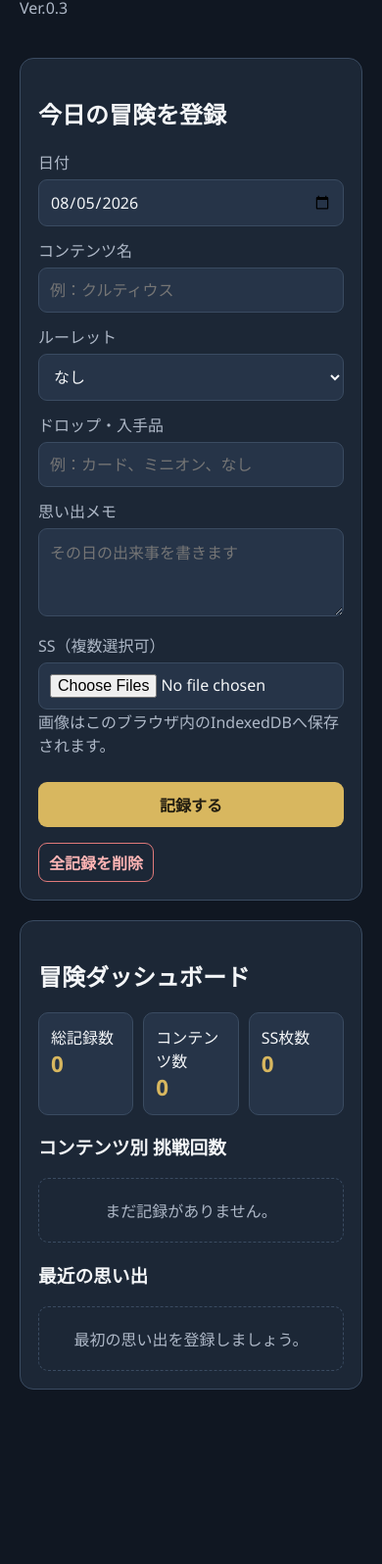
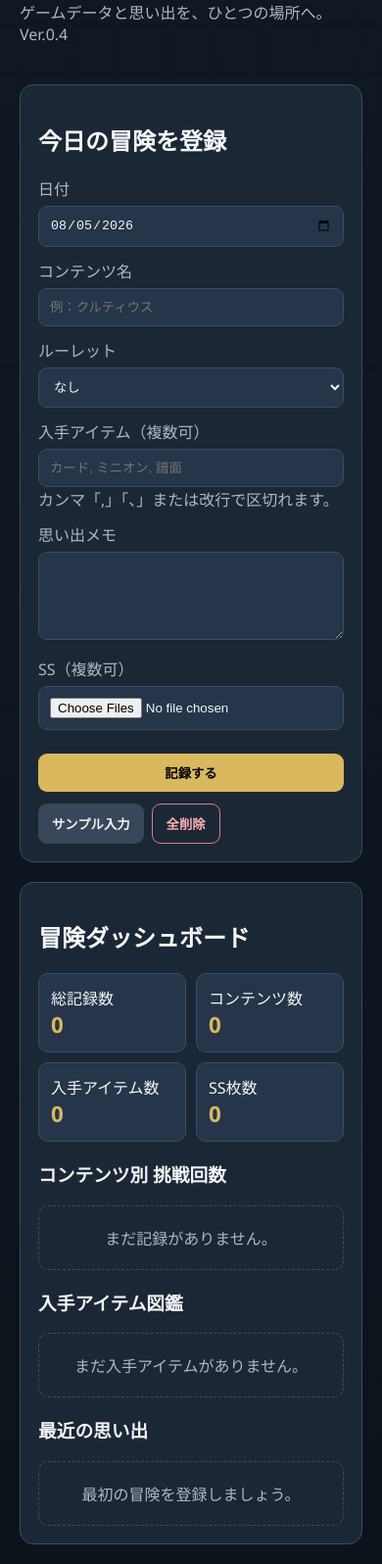
Before and after one commit to sogetuK14/eorzea-adventure-archive, a plain HTML site: page index.html in a window 390 px wide. Shown: the part 93-1689 px from the top of the page at 98% size. Before the commit the page ends 1531 px from the top, so only its background shows below. Drawn offline with Linux system fonts and the light colour scheme.

Commit message:
Add files via upload

```diff
--- a/index.html
+++ b/index.html
@@ -1,81 +1,79 @@
-<!doctype html>
+<!DOCTYPE html>
 <html lang="ja">
 <head>
-<meta charset="utf-8"><meta name="viewport" content="width=device-width,initial-scale=1">
-<title>エオルゼア冒険記録庫 Ver.0.3</title>
+<meta charset="UTF-8">
+<meta name="viewport" content="width=device-width,initial-scale=1">
+<title>エオルゼア冒険記録庫 Ver.0.4</title>
 <style>
-:root{--bg:#101722;--p:#1c2736;--p2:#263448;--t:#f4f6f8;--m:#aeb8c7;--a:#d8b75f;--b:#3a4b61;--d:#e07a7a}
-*{box-sizing:border-box}body{margin:0;font-family:"Segoe UI","Yu Gothic UI",sans-serif;background:var(--bg);color:var(--t)}
-header,main{max-width:1120px;margin:auto;padding:20px}h1{margin:0}.sub,.meta,.hint{color:var(--m)}
-main{display:grid;gap:20px}@media(min-width:900px){main{grid-template-columns:420px 1fr;align-items:start}}
+:root{--bg:#0f1720;--p:#1b2735;--p2:#263549;--t:#f4f6f8;--m:#aeb8c7;--a:#d9b85e;--a2:#f4dfa1;--b:#3c4d63;--d:#e17d7d}
+*{box-sizing:border-box}body{margin:0;font-family:"Segoe UI","Yu Gothic UI",sans-serif;background:linear-gradient(#101822,#0c131b);color:var(--t)}
+header,main{max-width:1180px;margin:auto;padding:20px}h1{margin-bottom:6px}.sub,.meta,.hint{color:var(--m)}
+main{display:grid;gap:20px}@media(min-width:960px){main{grid-template-columns:420px 1fr}}
 .panel,.card{background:var(--p);border:1px solid var(--b);border-radius:14px;padding:18px}.card{background:var(--p2);margin-top:10px}
-label{display:block;margin:12px 0 6px;color:var(--m)}input,select,textarea,button{width:100%;padding:11px;border-radius:9px;font:inherit}
-input,select,textarea{background:var(--p2);color:var(--t);border:1px solid var(--b)}textarea{min-height:90px;resize:vertical}
-button{border:0;font-weight:700;cursor:pointer}.primary{background:var(--a);color:#221d10}.danger{width:auto;background:transparent;color:#ffb5b5;border:1px solid var(--d);padding:7px 10px}
-.row{display:flex;justify-content:space-between;gap:12px;align-items:center}.link{width:auto;padding:0;background:transparent;color:#f3dda0;text-align:left}
-.stats{display:grid;grid-template-columns:repeat(3,1fr);gap:10px}.stat{background:var(--p2);border:1px solid var(--b);border-radius:10px;padding:12px}.stat b{display:block;font-size:1.4rem;color:var(--a)}
-.grid{display:grid;grid-template-columns:repeat(auto-fill,minmax(120px,1fr));gap:9px;margin-top:10px}.grid img{width:100%;aspect-ratio:4/3;object-fit:cover;border-radius:9px;cursor:zoom-in}
-.empty{padding:20px;text-align:center;color:var(--m);border:1px dashed var(--b);border-radius:10px}
-dialog{width:min(820px,calc(100vw - 24px));max-height:90vh;background:var(--p);color:var(--t);border:1px solid var(--b);border-radius:14px;padding:18px}
-dialog::backdrop{background:#050a14cc}.dlg{overflow:auto;max-height:84vh}.close{width:auto;background:#3a4659;color:var(--t);padding:8px 12px}
-.notice{display:none;background:#244532;border:1px solid #5f9c70;padding:10px;border-radius:9px;margin-bottom:10px}.show{display:block}
+label{display:block;margin:12px 0 6px;color:var(--m)}input,select,textarea{width:100%;padding:11px;border-radius:9px;border:1px solid var(--b);background:var(--p2);color:var(--t)}
+textarea{min-height:90px}button{padding:10px 14px;border:0;border-radius:9px;font-weight:700;cursor:pointer}.primary{width:100%;margin-top:14px;background:var(--a)}.secondary{background:#3a4659;color:var(--t)}.danger{background:transparent;border:1px solid var(--d);color:#ffb2b2}
+.row{display:flex;justify-content:space-between;gap:10px;align-items:center}.link{background:none;padding:0;color:var(--a2);text-align:left}.count{color:var(--a);font-weight:800}
+.stats{display:grid;grid-template-columns:repeat(2,1fr);gap:10px}@media(min-width:700px){.stats{grid-template-columns:repeat(4,1fr)}}.stat{background:var(--p2);padding:12px;border-radius:10px;border:1px solid var(--b)}.stat strong{display:block;color:var(--a);font-size:1.4rem}
+.tags{display:flex;flex-wrap:wrap;gap:6px;margin-top:8px}.tag{padding:4px 8px;border-radius:999px;background:rgba(217,184,94,.14);border:1px solid rgba(217,184,94,.35)}
+.grid{display:grid;grid-template-columns:repeat(auto-fill,minmax(120px,1fr));gap:8px;margin-top:10px}.grid img{width:100%;aspect-ratio:4/3;object-fit:cover;border-radius:8px;cursor:zoom-in;border:1px solid var(--b)}
+.notice,.error{display:none;padding:10px;border-radius:8px;margin-bottom:10px}.notice.show,.error.show{display:block}.notice{background:#183d2b}.error{background:#472326}
+.empty{padding:20px;text-align:center;border:1px dashed var(--b);border-radius:10px;color:var(--m)}
+dialog{width:min(850px,calc(100vw - 24px));max-height:90vh;background:var(--p);color:var(--t);border:1px solid var(--b);border-radius:14px}dialog::backdrop{background:#000b}.inside{padding:18px;max-height:86vh;overflow:auto}
 </style>
 </head>
 <body>
-<header><h1>エオルゼア冒険記録庫</h1><div class="sub">ゲームデータと思い出を、ひとつの場所へ。 Ver.0.3</div></header>
+<header><h1>エオルゼア冒険記録庫</h1><div class="sub">ゲームデータと思い出を、ひとつの場所へ。 Ver.0.4</div></header>
 <main>
 <section class="panel">
-<h2>今日の冒険を登録</h2><div id="notice" class="notice"></div>
+<h2>今日の冒険を登録</h2><div id="notice" class="notice"></div><div id="error" class="error"></div>
 <form id="form">
 <label>日付</label><input id="date" type="date" required>
-<label>コンテンツ名</label><input id="content" required placeholder="例：クルティウス">
+<label>コンテンツ名</label><input id="content" placeholder="例：クルティウス" required>
 <label>ルーレット</label><select id="roulette"><option value="">なし</option><option>エキスパート</option><option>ハイレベリング</option><option>レベリング</option><option>討伐・討滅戦</option><option>メインクエスト</option><option>アライアンスレイド</option><option>ノーマルレイド</option><option>フロントライン</option></select>
-<label>ドロップ・入手品</label><input id="drop" placeholder="例：カード、ミニオン、なし">
-<label>思い出メモ</label><textarea id="memo" placeholder="その日の出来事を書きます"></textarea>
-<label>SS（複数選択可）</label><input id="shots" type="file" accept="image/png,image/jpeg,image/webp" multiple>
-<div class="hint">画像はこのブラウザ内のIndexedDBへ保存されます。</div><div id="preview" class="grid"></div>
-<p><button class="primary">記録する</button></p>
+<label>入手アイテム（複数可）</label><input id="items" placeholder="カード, ミニオン, 譜面"><div class="hint">カンマ「,」「、」または改行で区切れます。</div>
+<label>思い出メモ</label><textarea id="memo"></textarea>
+<label>SS（複数可）</label><input id="shots" type="file" accept="image/png,image/jpeg,image/webp" multiple><div id="preview" class="grid"></div>
+<button id="save" class="primary">記録する</button>
 </form>
-<button id="clear" class="danger">全記録を削除</button>
+<div style="display:flex;gap:8px;margin-top:12px"><button id="sample" class="secondary">サンプル入力</button><button id="clear" class="danger">全削除</button></div>
 </section>
 <section class="panel">
 <h2>冒険ダッシュボード</h2>
-<div class="stats"><div class="stat">総記録数<b id="nLogs">0</b></div><div class="stat">コンテンツ数<b id="nContents">0</b></div><div class="stat">SS枚数<b id="nShots">0</b></div></div>
-<h3>コンテンツ別 挑戦回数</h3><div id="counts"></div>
+<div class="stats"><div class="stat">総記録数<strong id="nLogs">0</strong></div><div class="stat">コンテンツ数<strong id="nContents">0</strong></div><div class="stat">入手アイテム数<strong id="nItems">0</strong></div><div class="stat">SS枚数<strong id="nShots">0</strong></div></div>
+<h3>コンテンツ別 挑戦回数</h3><div id="contents"></div>
+<h3>入手アイテム図鑑</h3><div id="itemsList"></div>
 <h3>最近の思い出</h3><div id="logs"></div>
 </section>
 </main>
-
-<dialog id="detail"><div class="dlg"><div class="row"><h2 id="dt"></h2><button id="dc" class="close">閉じる</button></div><div id="ds"></div><h3>関連SS</h3><div id="dg" class="grid"></div><h3>過去の挑戦と思い出</h3><div id="dl"></div></div></dialog>
-<dialog id="zoom"><div class="row"><span></span><button id="zc" class="close">閉じる</button></div><img id="zi" style="width:100%;max-height:82vh;object-fit:contain"></dialog>
-
+<dialog id="detail"><div class="inside"><div class="row"><div><div class="meta" id="detailType"></div><h2 id="detailTitle"></h2></div><button id="closeDetail" class="secondary">閉じる</button></div><div id="detailBody"></div></div></dialog>
+<dialog id="image"><div class="inside"><div class="row"><span></span><button id="closeImage" class="secondary">閉じる</button></div><img id="big" style="width:100%;max-height:80vh;object-fit:contain"></div></dialog>
 <script>
-const DB="EorzeaArchiveDB",STORE="adventureLogs",OLD="eorzeaAdventureLogs_v1",FLAG="eorzeaAdventureLogs_migrated_to_idb_v1";
-const $=id=>document.getElementById(id), urls=new Set();
+const DB="EorzeaArchiveDB",STORE="adventureLogs";const $=x=>document.getElementById(x);let urls=[];
 $("date").value=new Date().toISOString().slice(0,10);
-function id(){return crypto.randomUUID?crypto.randomUUID():String(Date.now()+Math.random())}
-function openDB(){return new Promise((ok,no)=>{const r=indexedDB.open(DB,1);r.onupgradeneeded=()=>{const d=r.result;if(!d.objectStoreNames.contains(STORE)){const s=d.createObjectStore(STORE,{keyPath:"id"});s.createIndex("content","content");s.createIndex("date","date")}};r.onsuccess=()=>ok(r.result);r.onerror=()=>no(r.error)})}
-async function tx(mode,fn){const d=await openDB();return new Promise((ok,no)=>{const t=d.transaction(STORE,mode),s=t.objectStore(STORE);fn(s);t.oncomplete=ok;t.onerror=()=>no(t.error)})}
-async function put(x){return tx("readwrite",s=>s.put(x))}
-async function all(){const d=await openDB();return new Promise((ok,no)=>{const r=d.transaction(STORE).objectStore(STORE).getAll();r.onsuccess=()=>ok(r.result||[]);r.onerror=()=>no(r.error)})}
-async function del(k){return tx("readwrite",s=>s.delete(k))} async function clearAll(){return tx("readwrite",s=>s.clear())}
+function openDB(){return new Promise((ok,no)=>{let r=indexedDB.open(DB,1);r.onupgradeneeded=()=>{let d=r.result;if(!d.objectStoreNames.contains(STORE))d.createObjectStore(STORE,{keyPath:"id"})};r.onsuccess=()=>ok(r.result);r.onerror=()=>no(r.error)})}
+async function all(){let d=await openDB();return new Promise((ok,no)=>{let r=d.transaction(STORE).objectStore(STORE).getAll();r.onsuccess=()=>ok(r.result||[]);r.onerror=()=>no(r.error)})}
+async function put(v){let d=await openDB();return new Promise((ok,no)=>{let t=d.transaction(STORE,"readwrite");t.objectStore(STORE).put(v);t.oncomplete=ok;t.onerror=()=>no(t.error)})}
+async function del(id){let d=await openDB();return new Promise((ok,no)=>{let t=d.transaction(STORE,"readwrite");t.objectStore(STORE).delete(id);t.oncomplete=ok;t.onerror=()=>no(t.error)})}
+async function wipe(){let d=await openDB();return new Promise((ok,no)=>{let t=d.transaction(STORE,"readwrite");t.objectStore(STORE).clear();t.oncomplete=ok;t.onerror=()=>no(t.error)})}
 function esc(s){return String(s??"").replaceAll("&","&amp;").replaceAll("<","&lt;").replaceAll(">","&gt;").replaceAll('"',"&quot;")}
-function fmt(d){return d?d.replaceAll("-","/"):"-"} function sort(a){return [...a].sort((x,y)=>String(y.date).localeCompare(String(x.date))||(y.createdAt||0)-(x.createdAt||0))}
-function url(blob){const u=URL.createObjectURL(blob);urls.add(u);return u} function revoke(){urls.forEach(URL.revokeObjectURL);urls.clear()}
-function imgs(shots=[]){return shots.map((s,i)=>{const f=s.file||s.image;if(!f)return"";const u=url(f);return `<img src="${u}" alt="${esc(s.fileName||"SS")}" data-u="${u}">`}).join("")}
-function zoomBind(){document.querySelectorAll("[data-u]").forEach(x=>x.onclick=()=>{$("zi").src=x.dataset.u;$("zoom").showModal()})}
-async function migrate(){if(localStorage.getItem(FLAG)==="done")return;try{const x=JSON.parse(localStorage.getItem(OLD)||"[]");for(const a of x)await put({...a,id:a.id||id(),screenshots:[]});if(x.length)note(`${x.length}件の旧記録を引き継ぎました。`);localStorage.setItem(FLAG,"done")}catch(e){console.error(e)}}
-function note(s){$("notice").textContent=s;$("notice").classList.add("show");setTimeout(()=>$("notice").classList.remove("show"),3500)}
-async function render(){revoke();const a=sort(await all()),c={};let ns=0;a.forEach(x=>{c[x.content]=(c[x.content]||0)+1;ns+=(x.screenshots||[]).length});$("nLogs").textContent=a.length;$("nContents").textContent=Object.keys(c).length;$("nShots").textContent=ns;
-$("counts").innerHTML=Object.keys(c).length?Object.entries(c).sort((x,y)=>y[1]-x[1]).map(([n,v])=>`<div class="card row"><button class="link" data-name="${esc(n)}">${esc(n)}</button><b>${v}回</b></div>`).join(""):`<div class="empty">まだ記録がありません。</div>`;
-$("logs").innerHTML=a.length?a.map(x=>`<article class="card"><div class="row"><button class="link" data-name="${esc(x.content)}">${esc(x.content)}</button><button class="danger" data-del="${x.id}">削除</button></div><div class="meta">${fmt(x.date)}${x.roulette?" ・ "+esc(x.roulette):""}</div>${x.drop?`<div><b>入手：</b>${esc(x.drop)}</div>`:""}${x.memo?`<p><b>思い出：</b>${esc(x.memo)}</p>`:""}${(x.screenshots||[]).length?`<div class="grid">${imgs(x.screenshots)}</div>`:""}</article>`).join(""):`<div class="empty">最初の思い出を登録しましょう。</div>`;
-document.querySelectorAll("[data-name]").forEach(b=>b.onclick=()=>openDetail(b.dataset.name));document.querySelectorAll("[data-del]").forEach(b=>b.onclick=async()=>{if(confirm("この記録を削除しますか？")){await del(b.dataset.del);render()}});zoomBind()}
-async function openDetail(name){const a=sort((await all()).filter(x=>x.content===name));revoke();$("dt").textContent=name;$("ds").innerHTML=`<div class="stats"><div class="stat">挑戦回数<b>${a.length}回</b></div><div class="stat">初回<b>${fmt(a[a.length-1].date)}</b></div><div class="stat">最終<b>${fmt(a[0].date)}</b></div></div>`;
-const ss=a.flatMap(x=>x.screenshots||[]);$("dg").innerHTML=ss.length?imgs(ss):`<div class="empty">関連SSはありません。</div>`;
-$("dl").innerHTML=a.map(x=>`<div class="card"><b>${fmt(x.date)}</b><div class="meta">${esc(x.roulette||"ルーレット指定なし")}</div>${x.drop?`<div>入手：${esc(x.drop)}</div>`:""}${x.memo?`<p>${esc(x.memo)}</p>`:""}${(x.screenshots||[]).length?`<div class="grid">${imgs(x.screenshots)}</div>`:""}</div>`).join("");zoomBind();$("detail").showModal()}
-$("shots").onchange=()=>{revoke();$("preview").innerHTML=[...$("shots").files].map(f=>`<img src="${url(f)}" data-u="${[...urls].at(-1)}" alt="${esc(f.name)}">`).join("");zoomBind()}
-$("form").onsubmit=async e=>{e.preventDefault();const content=$("content").value.trim();if(!content)return;const screenshots=[...$("shots").files].map(f=>({id:id(),fileName:f.name,fileType:f.type,fileSize:f.size,file:f}));await put({id:id(),date:$("date").value,content,roulette:$("roulette").value,drop:$("drop").value.trim(),memo:$("memo").value.trim(),screenshots,createdAt:Date.now()});$("content").value=$("drop").value=$("memo").value=$("shots").value="";$("roulette").value="";$("preview").innerHTML="";note("冒険と思い出を記録しました。");render()}
-$("clear").onclick=async()=>{if(confirm("すべての記録とSSを削除しますか？")){await clearAll();render()}};$("dc").onclick=()=>$("detail").close();$("zc").onclick=()=>$("zoom").close();
-(async()=>{await openDB();await migrate();await render()})().catch(e=>alert("IndexedDBを利用できません。ChromeまたはEdgeで開いてください。"));
+function parse(s){return [...new Set(String(s||"").split(/[,、\n]/).map(x=>x.trim()).filter(Boolean))]}
+function its(l){if(Array.isArray(l.items))return l.items;if(l.drop)return parse(l.drop).filter(x=>x!=="なし");return[]}
+function sh(l){return Array.isArray(l.screenshots)?l.screenshots:[]}
+function fmt(d){return d?d.replaceAll("-","/"):"-"}function sort(a){return [...a].sort((x,y)=>String(y.date).localeCompare(String(x.date))||(y.createdAt||0)-(x.createdAt||0))}
+function clearUrls(){urls.forEach(URL.revokeObjectURL);urls=[]}
+function grid(shots){if(!shots.length)return"";return `<div class="grid">${shots.map(s=>{let f=s.file||s.image;if(!f)return"";let u=URL.createObjectURL(f);urls.push(u);return `<img src="${u}" data-url="${u}" alt="${esc(s.fileName||"SS")}">`}).join("")}</div>`}
+function tags(a){return a.length?`<div class="tags">${a.map(x=>`<span class="tag">${esc(x)}</span>`).join("")}</div>`:""}
+function bind(){document.querySelectorAll("[data-url]").forEach(i=>i.onclick=()=>{$("big").src=i.dataset.url;$("image").showModal()});document.querySelectorAll("[data-content]").forEach(b=>b.onclick=()=>openContent(b.dataset.content));document.querySelectorAll("[data-item]").forEach(b=>b.onclick=()=>openItem(b.dataset.item))}
+async function render(){clearUrls();let logs=sort(await all()),cc={},ic={},ns=0;logs.forEach(l=>{cc[l.content]=(cc[l.content]||0)+1;its(l).forEach(i=>ic[i]=(ic[i]||0)+1);ns+=sh(l).length});$("nLogs").textContent=logs.length;$("nContents").textContent=Object.keys(cc).length;$("nItems").textContent=Object.keys(ic).length;$("nShots").textContent=ns;
+$("contents").innerHTML=Object.keys(cc).length?Object.entries(cc).sort((a,b)=>b[1]-a[1]).map(([n,c])=>`<div class="card row"><button class="link" data-content="${esc(n)}">${esc(n)}</button><span class="count">${c}回</span></div>`).join(""):'<div class="empty">まだ記録がありません。</div>';
+$("itemsList").innerHTML=Object.keys(ic).length?Object.entries(ic).sort((a,b)=>b[1]-a[1]).map(([n,c])=>`<div class="card row"><button class="link" data-item="${esc(n)}">${esc(n)}</button><span class="count">${c}回入手</span></div>`).join(""):'<div class="empty">まだ入手アイテムがありません。</div>';
+$("logs").innerHTML=logs.length?logs.map(l=>`<div class="card"><div class="row"><button class="link" data-content="${esc(l.content)}">${esc(l.content)}</button><button class="danger" data-del="${l.id}">削除</button></div><div class="meta">${fmt(l.date)}${l.roulette?" ・ "+esc(l.roulette):""}</div>${tags(its(l))}${l.memo?`<div style="margin-top:8px"><b>思い出：</b>${esc(l.memo)}</div>`:""}${grid(sh(l))}</div>`).join(""):'<div class="empty">最初の冒険を登録しましょう。</div>';
+document.querySelectorAll("[data-del]").forEach(b=>b.onclick=async()=>{if(confirm("削除しますか？")){await del(b.dataset.del);render()}});bind()}
+async function openContent(name){clearUrls();let ls=sort((await all()).filter(l=>l.content===name));$("detailType").textContent="コンテンツ詳細";$("detailTitle").textContent=name;let items=[...new Set(ls.flatMap(its))],shots=ls.flatMap(sh);$("detailBody").innerHTML=`<div class="stats"><div class="stat">挑戦回数<strong>${ls.length}回</strong></div><div class="stat">初回<strong>${fmt(ls.at(-1)?.date)}</strong></div><div class="stat">最終<strong>${fmt(ls[0]?.date)}</strong></div></div><h3>入手アイテム</h3>${items.length?`<div class="tags">${items.map(i=>`<button class="link" data-item="${esc(i)}">${esc(i)}</button>`).join("")}</div>`:'<div class="empty">なし</div>'}<h3>関連SS</h3>${shots.length?grid(shots):'<div class="empty">なし</div>'}<h3>履歴</h3>${ls.map(l=>`<div class="card"><b>${fmt(l.date)}</b>${tags(its(l))}${l.memo?`<div>${esc(l.memo)}</div>`:""}${grid(sh(l))}</div>`).join("")}`;bind();$("detail").showModal()}
+async function openItem(name){clearUrls();let ls=sort((await all()).filter(l=>its(l).includes(name))),shots=ls.flatMap(sh),contents=[...new Set(ls.map(l=>l.content))];$("detailType").textContent="入手アイテム詳細";$("detailTitle").textContent=name;$("detailBody").innerHTML=`<div class="stats"><div class="stat">入手回数<strong>${ls.length}回</strong></div><div class="stat">初回<strong>${fmt(ls.at(-1)?.date)}</strong></div><div class="stat">最終<strong>${fmt(ls[0]?.date)}</strong></div></div><h3>関連コンテンツ</h3><div class="tags">${contents.map(c=>`<button class="link" data-content="${esc(c)}">${esc(c)}</button>`).join("")}</div><h3>関連SS</h3>${shots.length?grid(shots):'<div class="empty">なし</div>'}<h3>入手履歴</h3>${ls.map(l=>`<div class="card"><b>${fmt(l.date)} ${esc(l.content)}</b>${l.memo?`<div>${esc(l.memo)}</div>`:""}${grid(sh(l))}</div>`).join("")}`;bind();$("detail").showModal()}
+$("shots").onchange=()=>{clearUrls();$("preview").innerHTML=grid([...$("shots").files].map(file=>({file,fileName:file.name})));bind()}
+$("form").onsubmit=async e=>{e.preventDefault();let c=$("content").value.trim();if(!c)return;let shots=[...$("shots").files].map(file=>({id:crypto.randomUUID(),fileName:file.name,file}));await put({id:crypto.randomUUID(),date:$("date").value,content:c,roulette:$("roulette").value,items:parse($("items").value),memo:$("memo").value.trim(),screenshots:shots,createdAt:Date.now()});$("content").value=$("items").value=$("memo").value="";$("roulette").value="";$("shots").value="";$("preview").innerHTML="";$("notice").textContent="記録しました。";$("notice").classList.add("show");setTimeout(()=>$("notice").classList.remove("show"),2500);render()}
+$("sample").onclick=()=>{$("content").value="クルティウス";$("roulette").value="レベリング";$("items").value="カード, ミニオン";$("memo").value="アイテム名をクリックすると図鑑が開きます。"}
+$("clear").onclick=async()=>{if(confirm("すべて削除しますか？")){await wipe();render()}};$("closeDetail").onclick=()=>$("detail").close();$("closeImage").onclick=()=>$("image").close();render();
 </script>
 </body></html>
```
